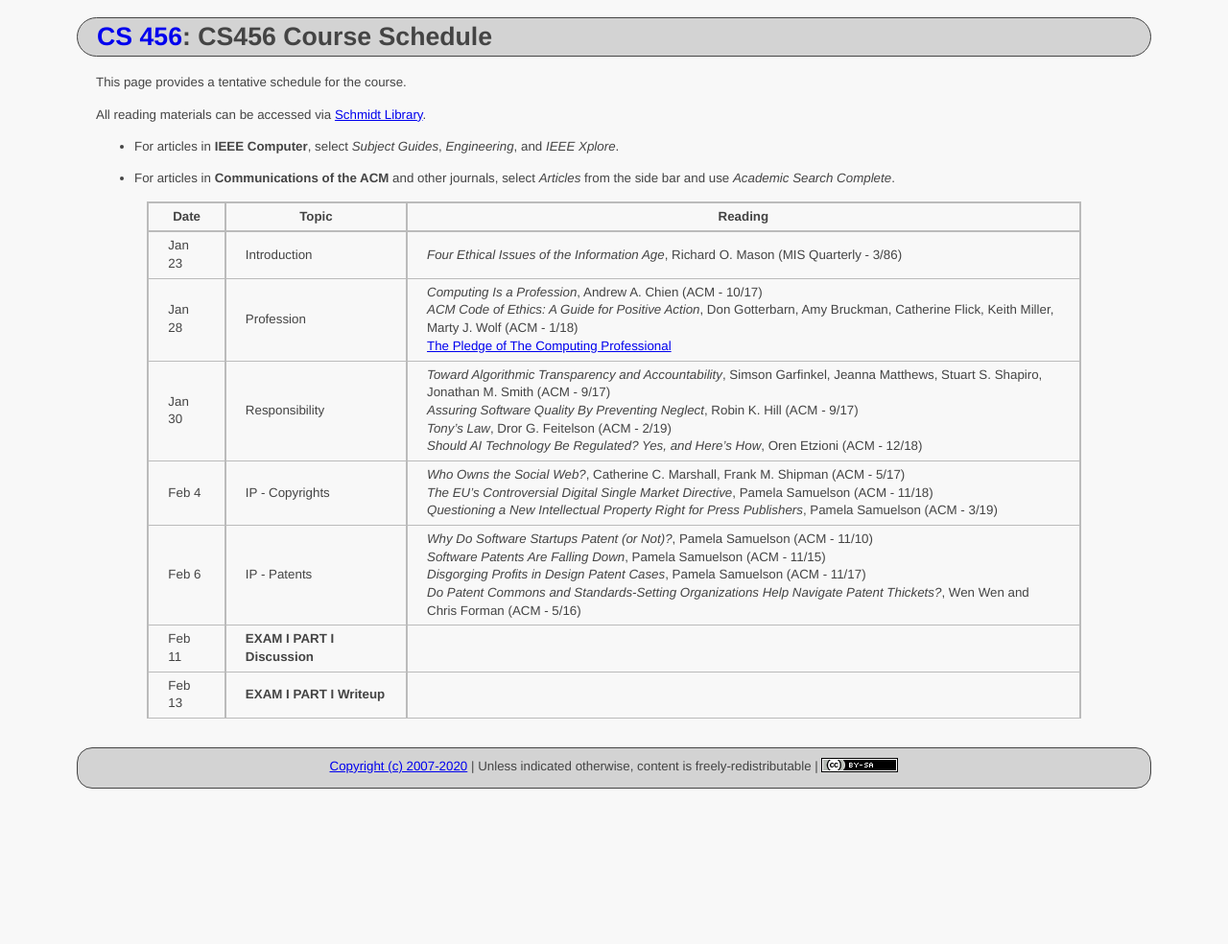
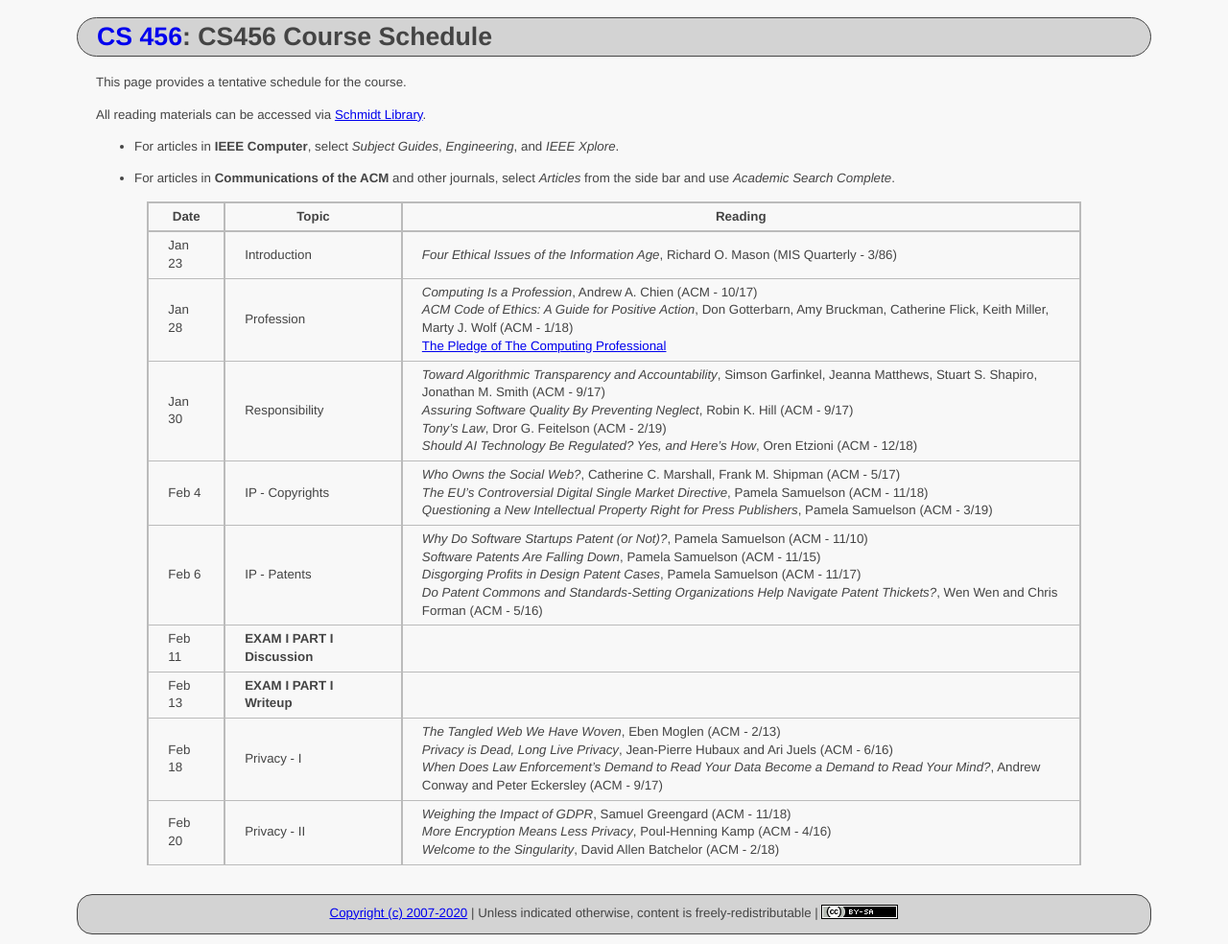
Before and after one commit to ycpcs/cs456-spring2020, a Jekyll site: the page built from schedule/index.md, in a window 1280 px wide. Shown: the whole page at 96% size. Built offline with Jekyll 4.4.1, drawn with Linux system fonts in a browser that asks for light colours; before the commit the page ends 900 px from its top, so only the background shows below that.

Commit message:
add privacy articles
add privacy articles

```diff
--- a/schedule/index.md
+++ b/schedule/index.md
@@ -21,6 +21,8 @@ All reading materials can be accessed via [Schmidt Library](http://library.ycp.e
 > Feb 6   | IP - Patents        | *Why Do Software Startups Patent (or Not)?*, Pamela Samuelson (ACM - 11/10) <br/> *Software Patents Are Falling Down*, Pamela Samuelson (ACM - 11/15) <br /> *Disgorging Profits in Design Patent Cases*, Pamela Samuelson (ACM - 11/17) <br /> *Do Patent Commons and Standards-Setting Organizations Help Navigate Patent Thickets?*, Wen Wen and Chris Forman (ACM - 5/16) |
 > Feb 11  | **EXAM I PART I Discussion**   |  |
 > Feb 13  | **EXAM I PART I Writeup**      |  |
+> Feb 18  | Privacy - I         | *The Tangled Web We Have Woven*, Eben Moglen (ACM - 2/13) <br /> *Privacy is Dead, Long Live Privacy*, Jean-Pierre Hubaux and Ari Juels (ACM - 6/16) <br /> *When Does Law Enforcement's Demand to Read Your Data Become a Demand to Read Your Mind?*, Andrew Conway and Peter Eckersley (ACM - 9/17) |
+> Feb 20  | Privacy - II        | *Weighing the Impact of GDPR*, Samuel Greengard (ACM - 11/18) <br /> *More Encryption Means Less Privacy*, Poul-Henning Kamp (ACM - 4/16) <br /> *Welcome to the Singularity*, David Allen Batchelor (ACM - 2/18) |
 
 
 <!--
```
